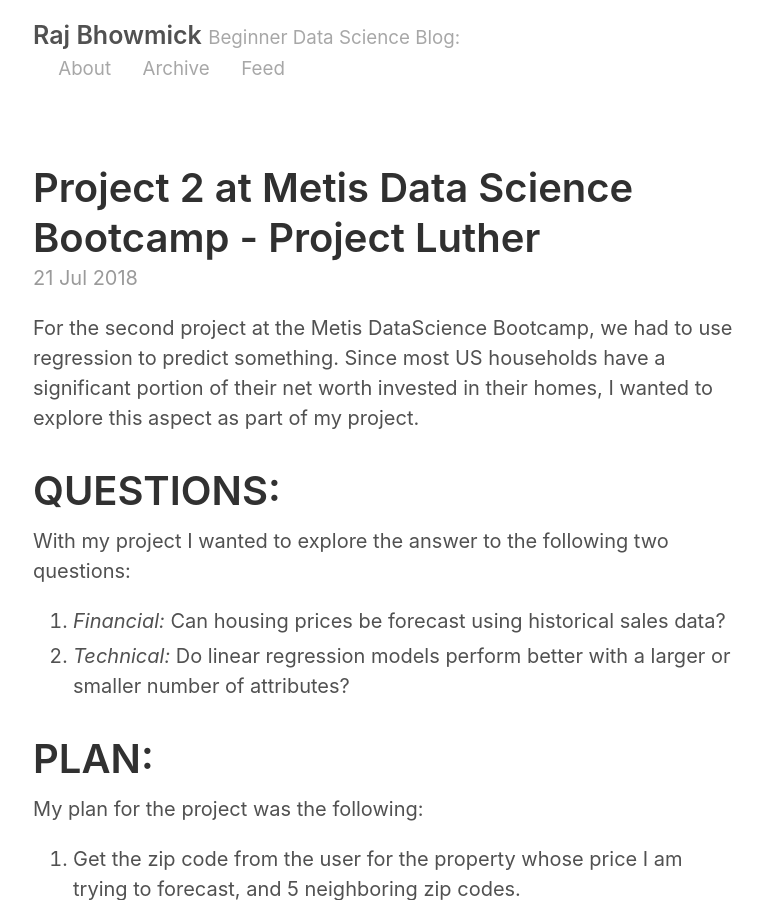
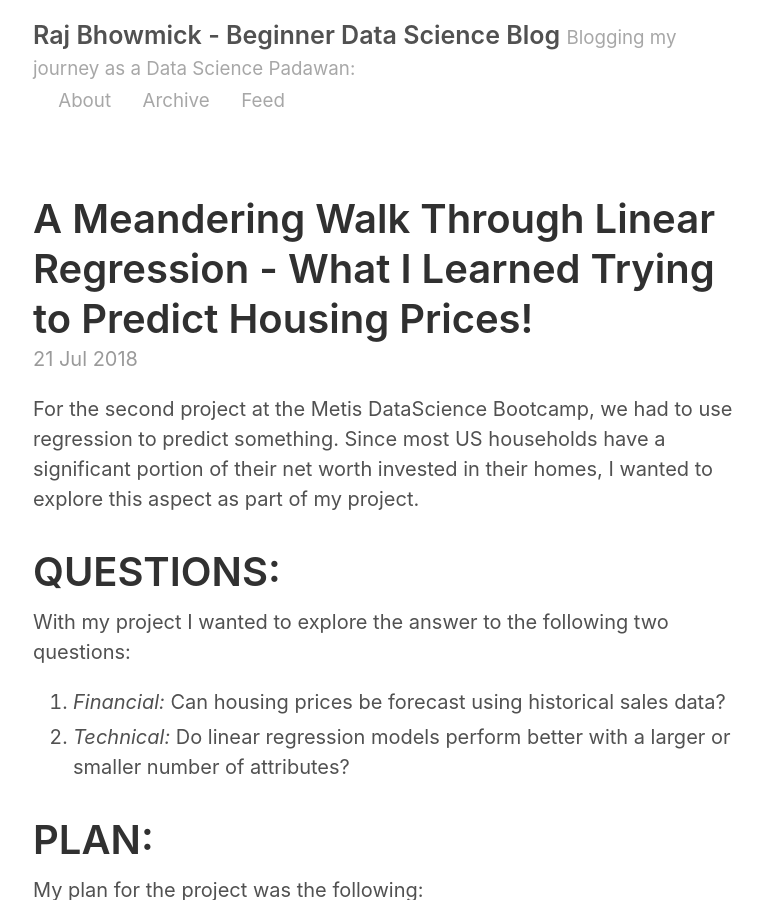
Before and after one commit to questiegit/questiegit.github.io, a Jekyll site: the page built from _posts/2018-07-21-LutherBlog.md, in a window 1280 px wide and 900 px high. Shown: the whole window, without its empty margins (257-1020 px from the left). Built offline with Jekyll 4.4.1, drawn with Linux system fonts in a browser that asks for light colours.

Commit message:
Project Luther: Attempt 26 - Changing title, fixing image location using updated config.yml

```diff
--- a/_config.yml
+++ b/_config.yml
@@ -2,9 +2,9 @@
 permalink:           pretty
 
 # Setup
-title:               Raj Bhowmick
-tagline:             Beginner Data Science Blog
-url:                 https://github.com/questiegit
+title:               Raj Bhowmick - Beginner Data Science Blog
+tagline:             Blogging my journey as a Data Science Padawan
+url:                 https://questiegit.github.io
 paginate:            2
 baseurl:             ""
 
@@ -17,14 +17,14 @@ sass:
 
 # About/contact
 author:
-  name:              Raj Bhowmick
+  name:              'Raj Bhowmick'
   url:               https://github.com/questiegit
   email:
 
 # Custom vars
 version:             2.0.0
 github:
-  repo:              https://github.com/questiegit
+  repo:              https://github.com/questiegit/questiegit.github.io
 
 # Gems
 gems:
--- a/_posts/2018-07-21-LutherBlog.md
+++ b/_posts/2018-07-21-LutherBlog.md
@@ -1,6 +1,6 @@
 ---
 layout: post
-title: Project 2 at Metis Data Science Bootcamp - Project Luther
+title: A Meandering Walk Through Linear Regression - What I Learned Trying to Predict Housing Prices!
 ---
 
 For the second project at the Metis DataScience Bootcamp, we had to use regression to predict something.  Since most US households have a significant portion of their net worth invested in
@@ -98,7 +98,7 @@ Now it was time to try and reduce the number of factors in the regression model
 The first four factors had a strong positive correlation, while the last one had a strong negative correlation to the sales price.  The following diagram shows the correlations of the
 various attributes with sales price.  I chose the factors to the left of the left red line, and to the right of the right red line.
 
-![Correlation image](Correlation1.jpg) <!-- .element height="50%" width="50%" -->
+![Correlation image]({{ site.url }}/images/Correlation1.jpg) <!-- .element height="50%" width="50%" -->
 
 # RESULTS: The K.I.S.S. model
 
```
Also changed, not shown: images/correlation1.jpg (renamed from _posts/Correlation1.jpg).
